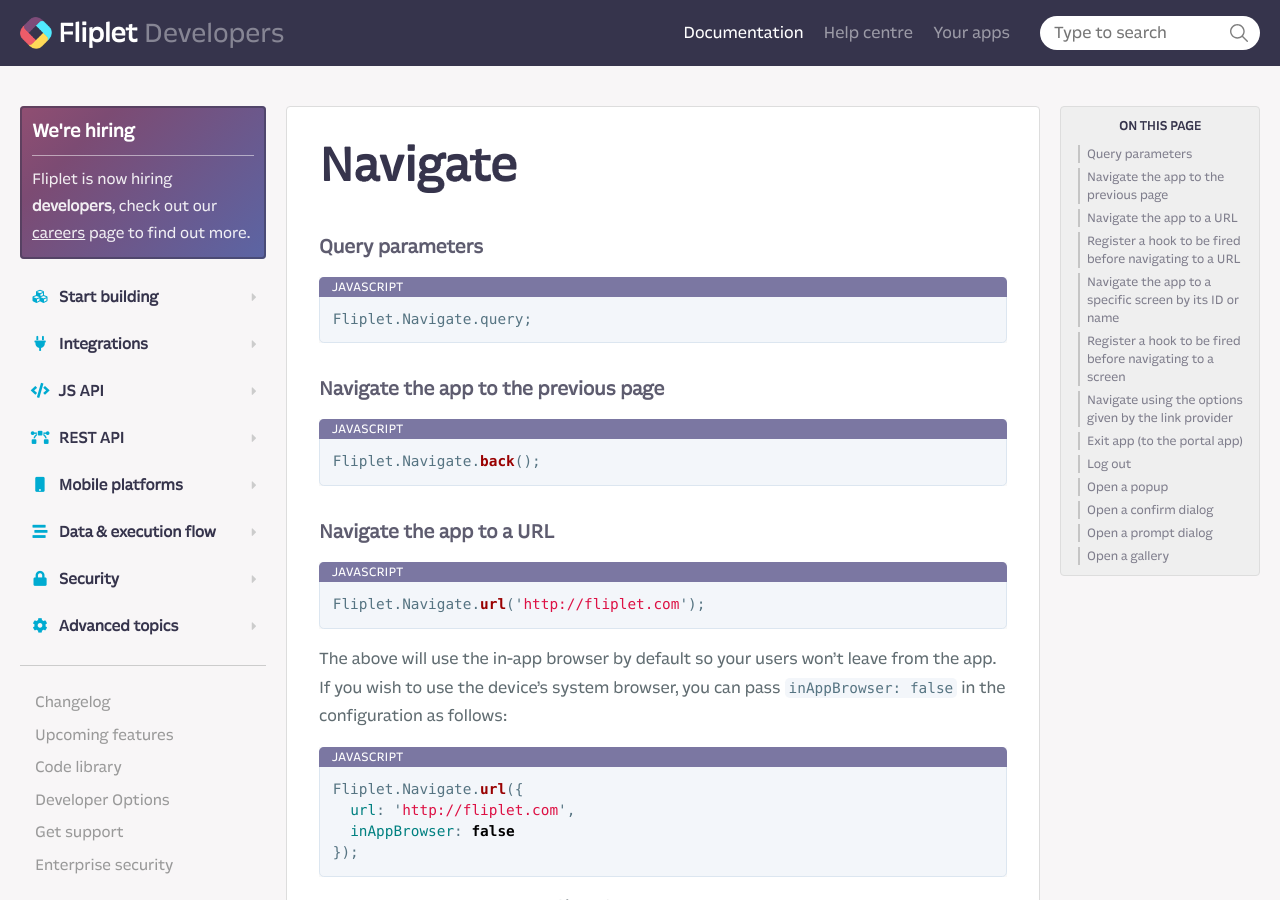
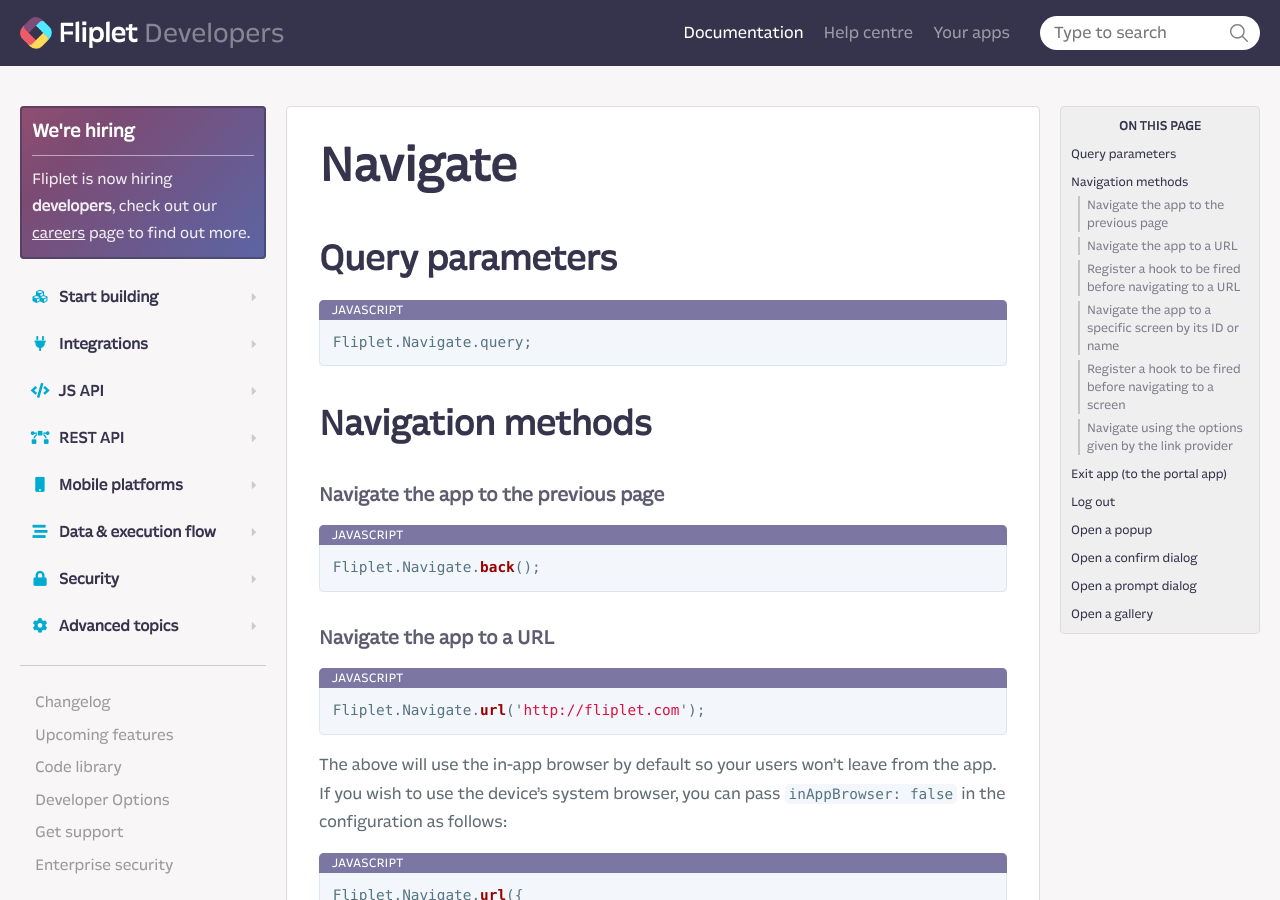
Before and after one commit to Fliplet/fliplet-cli, a Jekyll site: the page built from docs/API/core/navigate.md, in a window 1280 px wide and 900 px high. Built offline with Jekyll 4.4.1, drawn with Linux system fonts in a browser that asks for light colours; nearby versions of some CDN libraries; our own code applies the rules of GitHub Pages for plain Markdown files; library files that are not in the unit come from our copies; comment, search, counter and statistics services are not loaded; a style sheet for code colours, icons or effects is not loaded.

Commit message:
restructured some docs

````diff
--- a/docs/API/core/navigate.md
+++ b/docs/API/core/navigate.md
@@ -1,10 +1,12 @@
 # Navigate
 
-### Query parameters
+## Query parameters
 
 ```js
 Fliplet.Navigate.query;
 ```
+
+## Navigation methods
 
 ### Navigate the app to the previous page
 
@@ -161,7 +163,7 @@
 Fliplet.Navigate.to(data);
 ```
 
-### Exit app (to the portal app)
+## Exit app (to the portal app)
 
 When the App List component is used to build a portal app, the `Fliplet.Navigate.exitApp()` method can be used to leave an app and return to the portal app containing the App List component.
 
@@ -169,7 +171,7 @@
 Fliplet.Navigate.exitApp();
 ```
 
-### Log out
+## Log out
 
 The `com.fliplet.link` link provider supports a log out action. The following code does the same thing as the provider.
 
@@ -214,7 +216,7 @@
 });
 ```
 
-### Open a popup
+## Open a popup
 
 Displays a native alert/popup dialog.
 
@@ -226,7 +228,9 @@
 Fliplet.Navigate.popup(options);
 ```
 
-### Open a confirm dialog
+---
+
+## Open a confirm dialog
 
 Displays a native confirmation dialog.
 
@@ -246,7 +250,9 @@
   });
 ```
 
-### Open a prompt dialog
+---
+
+## Open a prompt dialog
 
 Displays a native prompt dialog.
 
@@ -271,7 +277,10 @@
   });
 ```
 
-### Open a gallery
+---
+
+## Open a gallery
+
 We are using [PhotoSwipe](http://photoswipe.com/).
 Note: You need to add `photoswipe` on your dependencies list to use this.
 ```js
````
Also changed, not shown: docs/API/core/app.md (+31 -19 lines).
